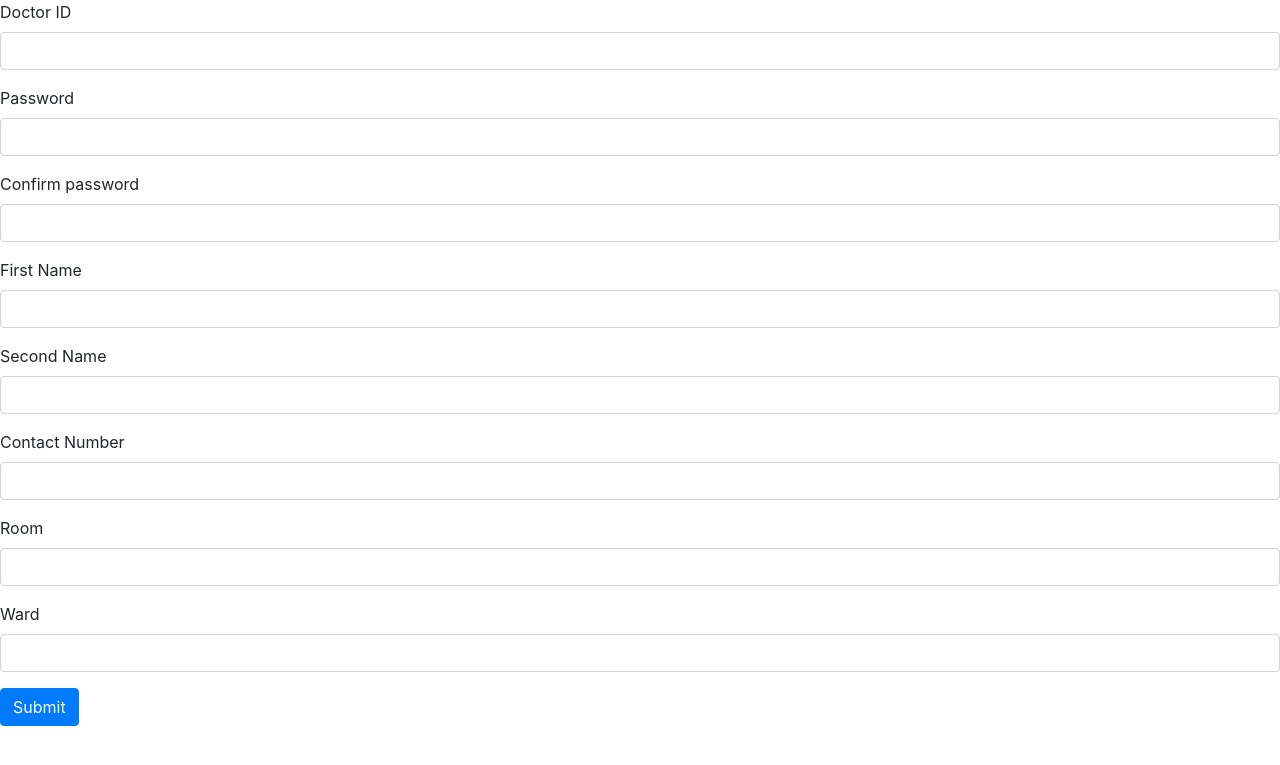
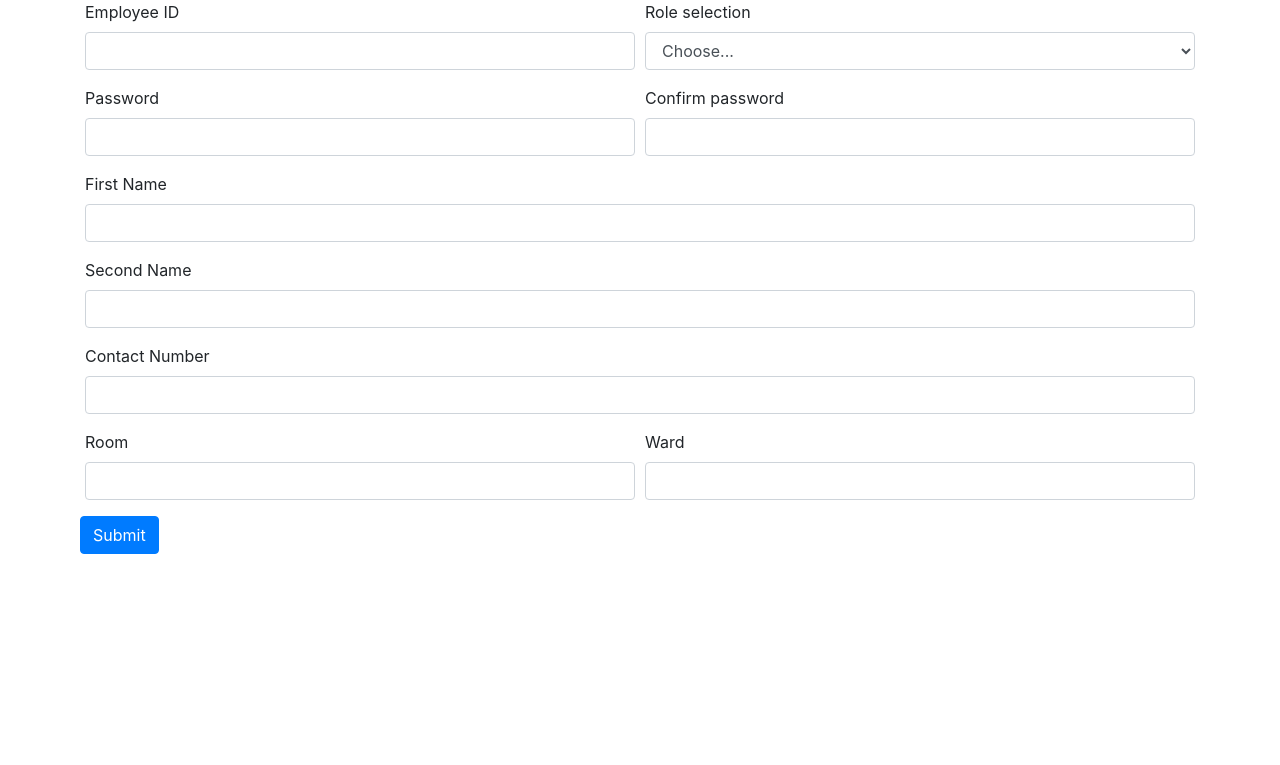
Before and after one commit to yotsaphonSutweha/H.D.D.T, a Flask app: page /register in a window 1280 px wide. Shown: the top 765 px of the page. Run offline with Flask 2, Linux system fonts and the light colour scheme; some libraries are stand-ins or nearby versions.

Commit message:
worked on login and registration

```diff
--- a/Controllers/__init__.py
+++ b/Controllers/__init__.py
@@ -1,14 +1,21 @@
 from flask import Flask
 from .extensions import mongo
 from .main import main
-
+import os
 app = Flask(__name__,
-            template_folder='../Views/templates')
-
+            template_folder='../Views/templates',
+            static_url_path='',
+            static_folder='../Views/static')
+app.config['SEND_FILE_MAX_AGE_DEFAULT'] = 0
 app.config['MONGODB_SETTINGS'] = {
     'db' : 'hddt-database',
     'host' : 'mongodb://oofdon2540:Asd45rty@ds157256.mlab.com:57256/hddt-database?retryWrites=false'
 }
-app.config['SEND_FILE_MAX_AGE_DEFAULT'] = 0
+app.config['SECRET_KEY'] = os.environ.get('SECRET_KEY')
 mongo.init_app(app)
 app.register_blueprint(main)
+
+@app.after_request
+def add_header(response):
+    response.cache_control.max_age = 0
+    return response
--- a/Controllers/main.py
+++ b/Controllers/main.py
@@ -3,9 +3,11 @@ from .extensions import mongo
 from Models.schemas import Doctor
 from Models.schemas import Patient
 from Models.operations import Operations
-from flask import render_template, request, url_for
-main = Blueprint('main', __name__, template_folder='../Views/templates')
+import bcrypt
+from flask import render_template, request, url_for, session, redirect
+main = Blueprint('main', __name__)
 ops = Operations()
+
 
 @main.route('/')
 def index():
@@ -15,27 +17,68 @@ def index():
     # print(ops.view_patients_based_on_doctor(current_doctor.id))
     return '<h1>Added a user!</h1>'
 
+@main.route('/loggedIn')
+def loggedIn():
+    if 'employeeId' in session:
+        return 'You are logged in as ' + session['employeeId']
+    return render_template('login.html')
+
+@main.route('/login', methods = ['GET', 'POST'])
+def login():
+    if request.method == 'POST':
+        doctor_id = request.form.get('doctorId')
+        password = request.form.get('password')
+        login_doctor = ops.get_doctor_based_on_doctor_id(doctor_id)
+        if login_doctor != None:
+            if bcrypt.hashpw(password.encode('utf-8'), login_doctor['password'].encode('utf-8')) == login_doctor['password'].encode('utf-8'):
+                session['doctorId'] = doctor_id
+                return redirect(url_for('main.loggedIn'))
+            return '<h1>Invalid combination</h1>'
+        else:
+            return redirect(url_for('main.register'))
+    return render_template('login.html')
+
 @main.route('/register', methods = ['GET', 'POST'])
 def register():
     if request.method == 'POST':
-        doctor_id = request.form.get('doctorId')
+        employeeId = request.form.get('employeeId')
+        jobRole = request.form.get('jobRole')
         password = request.form.get('password')
         first_name = request.form.get('firstName')
         second_name = request.form.get('secondName')
         contact_number = request.form.get('contactNumber')
         room_number = request.form.get('roomNumber')
         ward = request.form.get('ward')
+        checking_doctor = ops.check_if_doctor_exist(employeeId)
+        checking_nurse = ops.check_if_nurse_exist(employeeId)
+        if checking_doctor == True or checking_nurse == True:
+            return '<h1>Use is already existed</h1>'
+        else:
+            if jobRole == 'Doctor':
+                hased_password = bcrypt.hashpw(password.encode('utf-8'), bcrypt.gensalt())
+                ops.register_doctor (
+                    employeeId,
+                    hased_password,
+                    first_name,
+                    second_name,
+                    contact_number,
+                    room_number,
+                    ward
+                )
+                session['employeeId'] = employeeId
+                return redirect(url_for('main.loggedIn'))
 
-        ops.register_doctor (
-            doctor_id,
-            password,
-            first_name,
-            second_name,
-            contact_number,
-            room_number,
-            ward
-        )
-        return render_template("message-prompt.html")
-
-
-    return render_template("registration.html")
+            elif jobRole == 'Nurse':
+                hased_password = bcrypt.hashpw(password.encode('utf-8'), bcrypt.gensalt())
+                ops.register_nurse (
+                    employeeId,
+                    hased_password,
+                    first_name,
+                    second_name,
+                    contact_number,
+                    room_number,
+                    ward
+                )
+                session['employeeId'] = employeeId
+                return redirect(url_for('main.loggedIn'))
+    return render_template('registration.html')
--- /dev/null
+++ b/Views/static/style.css
@@ -0,0 +1,7 @@
+#body-wrapper {
+    width: 700px;
+    border: 2px solid red;
+    border-radius: 5px;
+    padding: 50px;
+    margin: auto;
+}
--- a/Views/templates/layout.html
+++ b/Views/templates/layout.html
@@ -2,10 +2,12 @@
 <html>
     <head>
         <title>{% block title %}HDDT Prototype 2020{% endblock %}</title>
-        <link rel="stylesheet" type="text/css" href="../static/style.css">
+        <link rel="stylesheet" type="text/css" href="/style.css">
         <link rel="stylesheet" href="https://stackpath.bootstrapcdn.com/bootstrap/4.4.1/css/bootstrap.min.css" integrity="sha384-Vkoo8x4CGsO3+Hhxv8T/Q5PaXtkKtu6ug5TOeNV6gBiFeWPGFN9MuhOf23Q9Ifjh" crossorigin="anonymous">
     </head>
     <body>
-        {% block content %}{% endblock %}
+        <div class="body-wrapper">
+            {% block content %}{% endblock %}
+        <div>
     </body>
 </html>
--- a/Views/templates/registration.html
+++ b/Views/templates/registration.html
@@ -1,39 +1,53 @@
 {% extends 'layout.html' %}
 {% block content %}
-    <div>
+    <div class="container">
         <form method="POST">
-            <div class="form-group">
-                <label for="doctorId">Doctor ID</label>
-                <input type="text" class="form-control" name="doctorId">
+            <div class="form-row">
+                <div class="form-group col-md-6">
+                    <label for="employeeId">Employee ID</label>
+                    <input type="text" class="form-control" name="employeeId" required>
                 </div>
-            <div class="form-group">
+                 <div class="form-group col-md-6">
+                    <label for="jobRole">Role selection</label>
+                    <select class="form-control" name="jobRole" required>
+                        <option selected>Choose...</option>
+                        <option>Doctor</option>
+                        <option>Nurse</option>
+                    </select>
+                </div>
+            </div>
+            <div class="form-row">
+                <div class="form-group col-md-6">
                     <label for="password">Password</label>
-                <input type="password" class="form-control" name="password">
+                    <input type="password" class="form-control" name="password" required>
                 </div>
-            <div class="form-group">
+                <div class="form-group col-md-6">
                     <label for="confirmPassword">Confirm password</label>
-                <input type="password" class="form-control" name="confirmPassword">
+                    <input type="password" class="form-control" name="confirmPassword" required>
+                </div>
              </div>
             <div class="form-group">
                 <label for="firstName">First Name</label>
-                <input type="text" class="form-control" name="firstName">
+                <input type="text" class="form-control" name="firstName" required>
             </div>
             <div class="form-group">
                 <label for="secondName">Second Name</label>
-                <input type="text" class="form-control" name="secondName">
+                <input type="text" class="form-control" name="secondName" required>
             </div>
             <div class="form-group">
                 <label for="contactNumber">Contact Number</label>
-                <input type="text" class="form-control" name="contactNumber">
+                <input type="text" class="form-control" name="contactNumber" required>
             </div>
-            <div class="form-group">
+            <div class="form-row">
+                <div class="form-group col-md-6">
                     <label for="contactNumber">Room</label>
-                <input type="text" class="form-control" name="room">
+                    <input type="text" class="form-control" name="room" required>
                 </div>
-            <div class="form-group">
+                <div class="form-group col-md-6">
                     <label for="contactNumber">Ward</label>
-                <input type="text" class="form-control" name="ward">
+                    <input type="text" class="form-control" name="ward" required>
                 </div>
+            <div>
             <button type="submit", class="btn btn-primary">Submit</button>
         </form>
     <div>
```
Also changed, not shown: Models/operations.py (+41 -8 lines), Views/templates/login.html (added, +14 -0 lines), Views/templates/static/style.css (deleted), 4 other files. Lines whose indentation alone changed are shown as unchanged.
